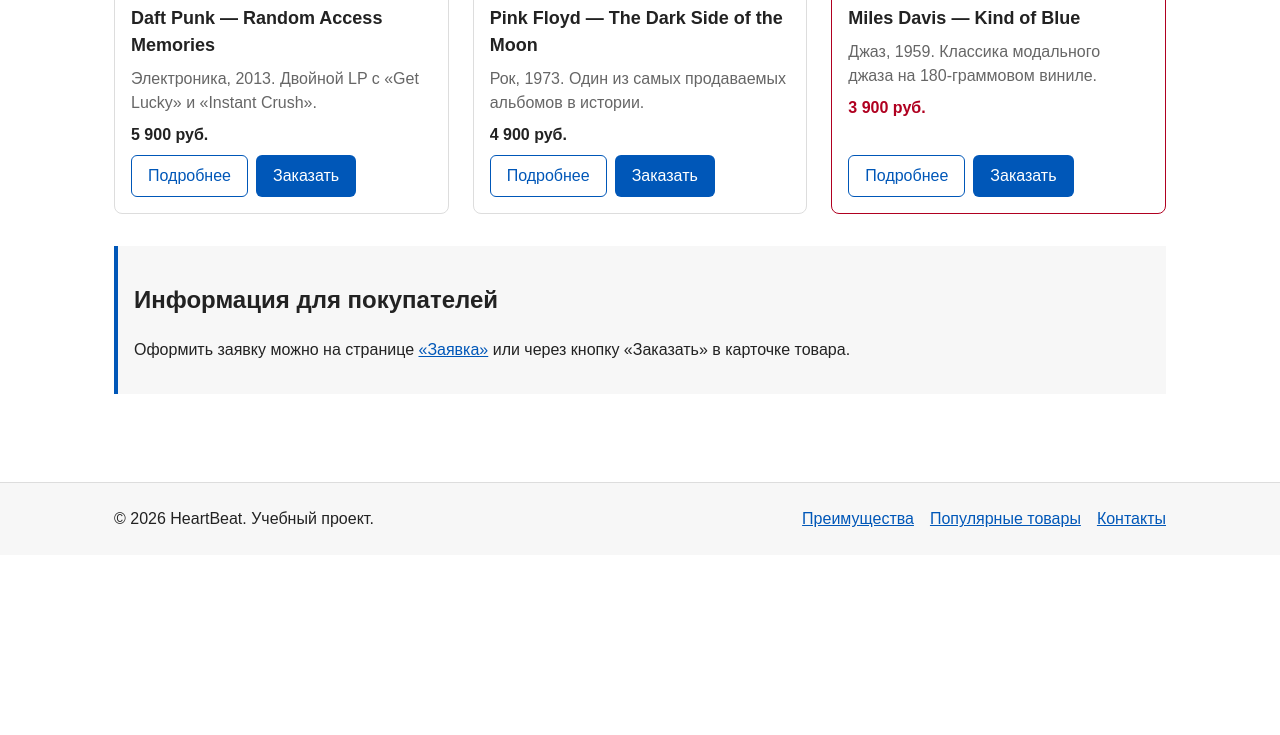
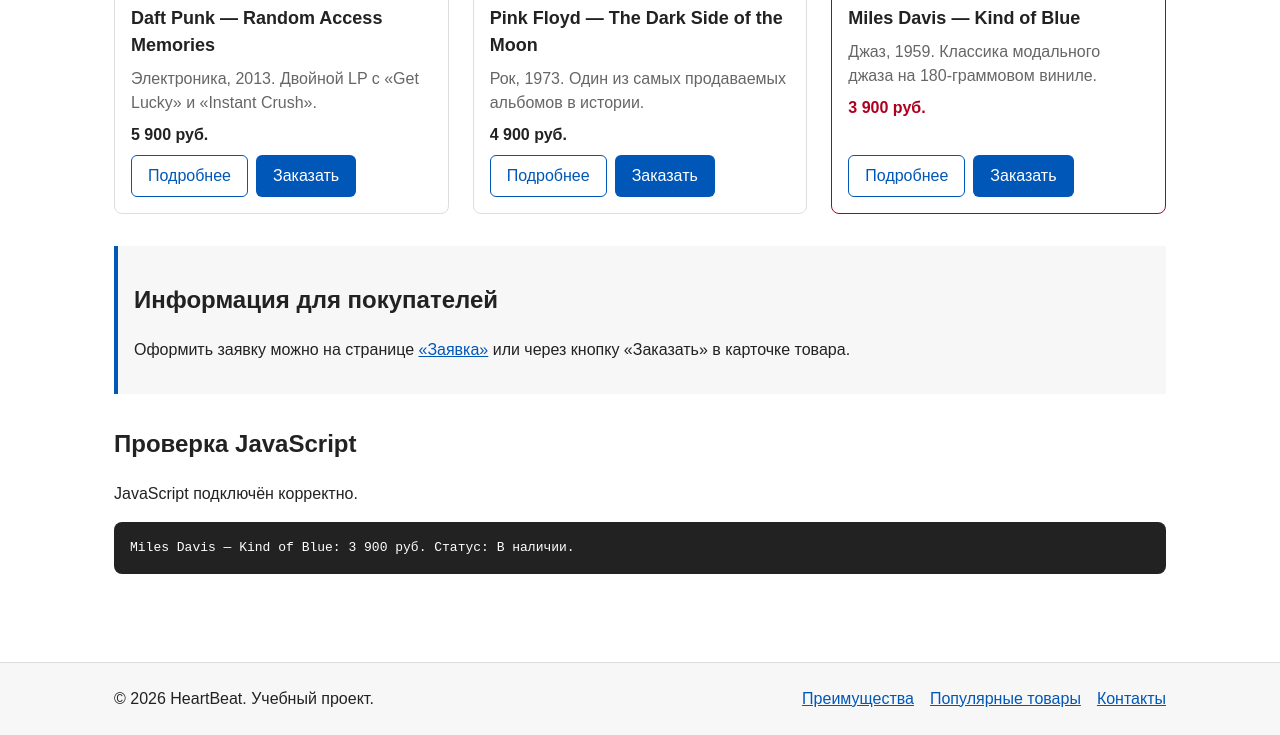
Before and after one commit to shrtgrl/kr4-js-shop, a plain HTML site: page index.html in a window 1280 px wide. Shown: the part 1234-1969 px from the top of the page. Before the commit the page ends 1789 px from the top, so only its background shows below. Drawn offline with Linux system fonts and the light colour scheme.

Commit message:
feat: add JavaScript basics to shop project

```diff
--- a/css/style.css
+++ b/css/style.css
@@ -649,3 +649,14 @@ main {
 .site-nav__link--active:focus-visible {
   outline-color: var(--color-white);
 }
+
+/* ===============================
+   17. Учебный блок проверки JS
+   =============================== */
+.product-output {
+  padding: var(--space-md);
+  overflow-x: auto;
+  color: var(--color-white);
+  background-color: var(--color-text);
+  border-radius: var(--radius-md);
+}
--- a/index.html
+++ b/index.html
@@ -8,6 +8,7 @@
   <meta name="description" content="HeartBeat — магазин виниловых пластинок: рок, джаз, электроника и хип-хоп.">
   <link rel="stylesheet" href="css/style.css">
   <link rel="stylesheet" href="css/responsive.css">
+  <script src="js/data.js" defer></script>
   <script src="js/main.js" defer></script>
 </head>
 
@@ -164,6 +165,12 @@
         или через кнопку «Заказать» в карточке товара.
       </p>
     </aside>
+
+    <section class="section js-check" aria-labelledby="js-check-title">
+      <h2 class="section__title" id="js-check-title">Проверка JavaScript</h2>
+      <p class="js-message">JavaScript пока не выполнился.</p>
+      <pre class="product-output"></pre>
+    </section>
   </main>
 
   <footer class="site-footer" id="contacts">
--- /dev/null
+++ b/js/data.js
@@ -0,0 +1,9 @@
+const product = {
+  id: 3,
+  title: 'Miles Davis — Kind of Blue',
+  category: 'jazz',
+  price: 5200,
+  discountPercent: 25,
+  rating: 4.9,
+  isAvailable: true
+};
--- a/js/main.js
+++ b/js/main.js
@@ -41,3 +41,59 @@ if (orderDialog) {
     orderDialog.close();
   });
 }
+
+// ===== ПЗ 15: проверка подключения JavaScript =====
+console.log('Файл main.js подключён');
+console.log(product);
+console.table(product);
+
+function formatPrice(price) {
+  return `${price.toLocaleString('ru-RU')} руб.`;
+}
+
+console.log(formatPrice(product.price));
+
+function calculateDiscount(price, discountPercent) {
+  return price * discountPercent / 100;
+}
+
+function calculateFinalPrice(price, discountPercent) {
+  const discountValue = calculateDiscount(price, discountPercent);
+  return price - discountValue;
+}
+
+console.log(calculateDiscount(product.price, product.discountPercent));
+console.log(calculateFinalPrice(product.price, product.discountPercent));
+
+function getProductStatus(product) {
+  if (product.isAvailable) {
+    return 'В наличии';
+  }
+  return 'Нет в наличии';
+}
+
+console.log(getProductStatus(product));
+
+function createProductSummary(product) {
+  const finalPrice = calculateFinalPrice(product.price, product.discountPercent);
+  const status = getProductStatus(product);
+  return `${product.title}: ${formatPrice(finalPrice)} Статус: ${status}.`;
+}
+
+const productSummary = createProductSummary(product);
+console.log(productSummary);
+
+const messageElement = document.querySelector('.js-message');
+const productOutputElement = document.querySelector('.product-output');
+
+if (messageElement) {
+  messageElement.textContent = 'JavaScript подключён корректно.';
+}
+
+if (productOutputElement) {
+  productOutputElement.textContent = productSummary;
+}
+
+// const unsafeExample = '<img src=x onerror=alert(1)>';
+// productOutputElement.innerHTML = unsafeExample;   // выполнит код: выскочит alert
+// productOutputElement.textContent = unsafeExample; // покажет строку как текст
```
Also changed, not shown: catalog.html (+1 -0 lines), contacts.html (+1 -0 lines), order.html (+1 -0 lines), product.html (+1 -0 lines), 1 other file.
